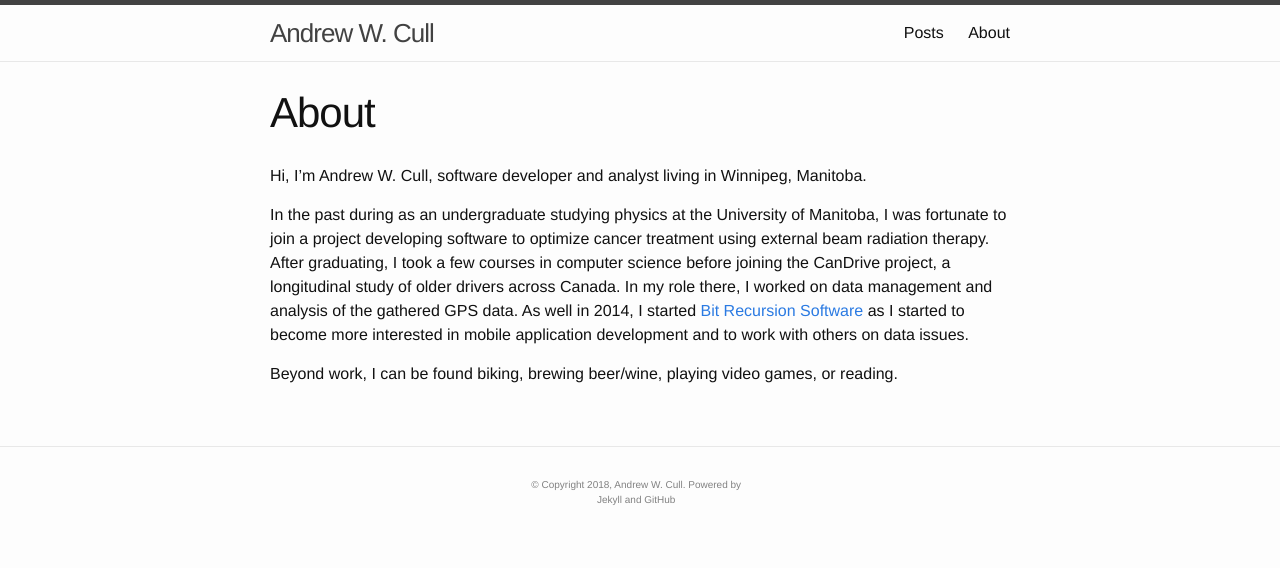
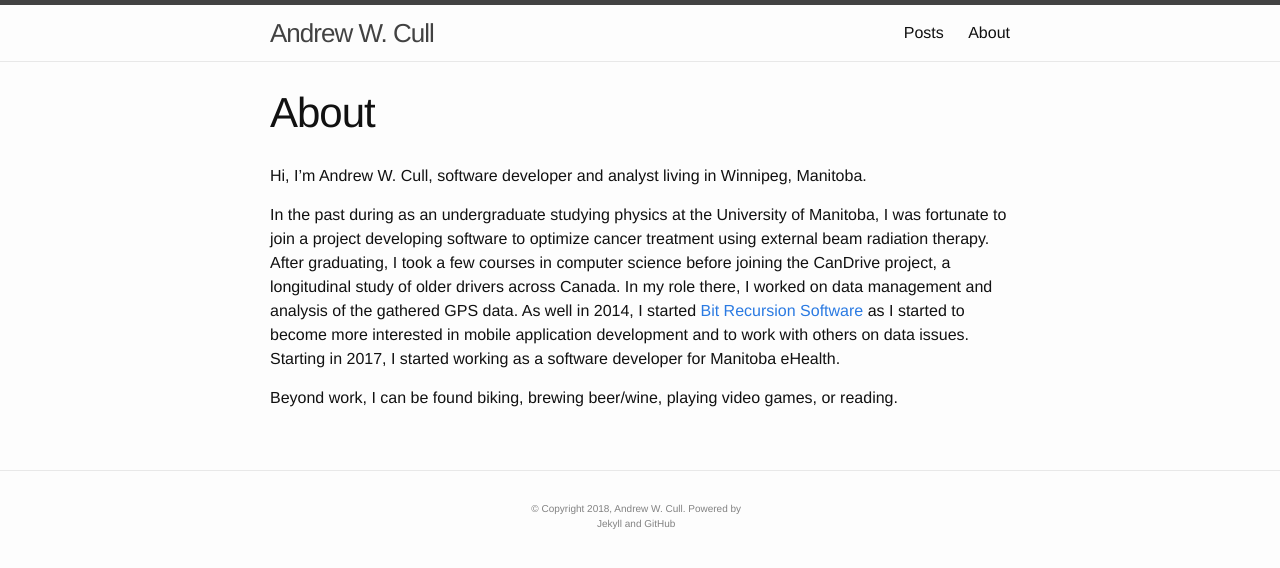
Before and after one commit to awcull/awcull.github.io, a Jekyll site: the page built from 03-about.md, in a window 1280 px wide. Shown: the top 568 px of the page. Built offline with Jekyll 4.4.1, drawn with Linux system fonts in a browser that asks for light colours.

Commit message:
updated about
updated about

```diff
--- a/03-about.md
+++ b/03-about.md
@@ -8,7 +8,7 @@ Hi,  I'm Andrew W. Cull, software developer and analyst living in Winnipeg, Mani
 
 In the past during as an undergraduate studying physics at the University of Manitoba, I was fortunate to join a project developing software to optimize cancer treatment using external beam radiation therapy.
 After graduating, I took a few courses in computer science before joining the CanDrive project, a longitudinal study of older drivers across Canada.  In my role there, I worked on data management and analysis of the
-gathered GPS data.  As well in 2014, I started [Bit Recursion Software][bitrec] as I started to become more interested in mobile application development and to work with others on data issues.
+gathered GPS data.  As well in 2014, I started [Bit Recursion Software][bitrec] as I started to become more interested in mobile application development and to work with others on data issues.  Starting in 2017, I started working as a software developer for Manitoba eHealth.
 
 Beyond work, I can be found biking, brewing beer/wine, playing video games, or reading.
 
```
